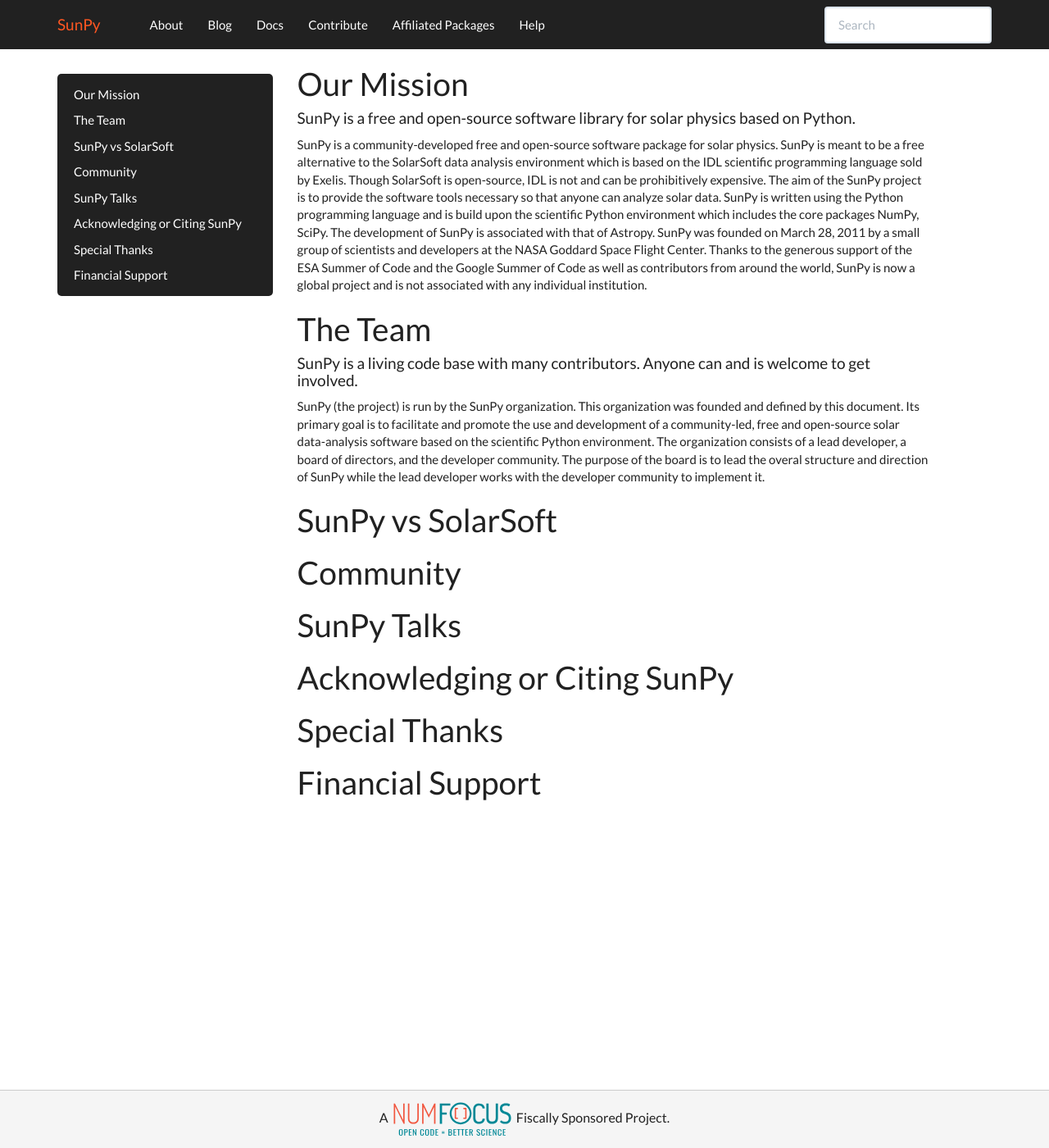
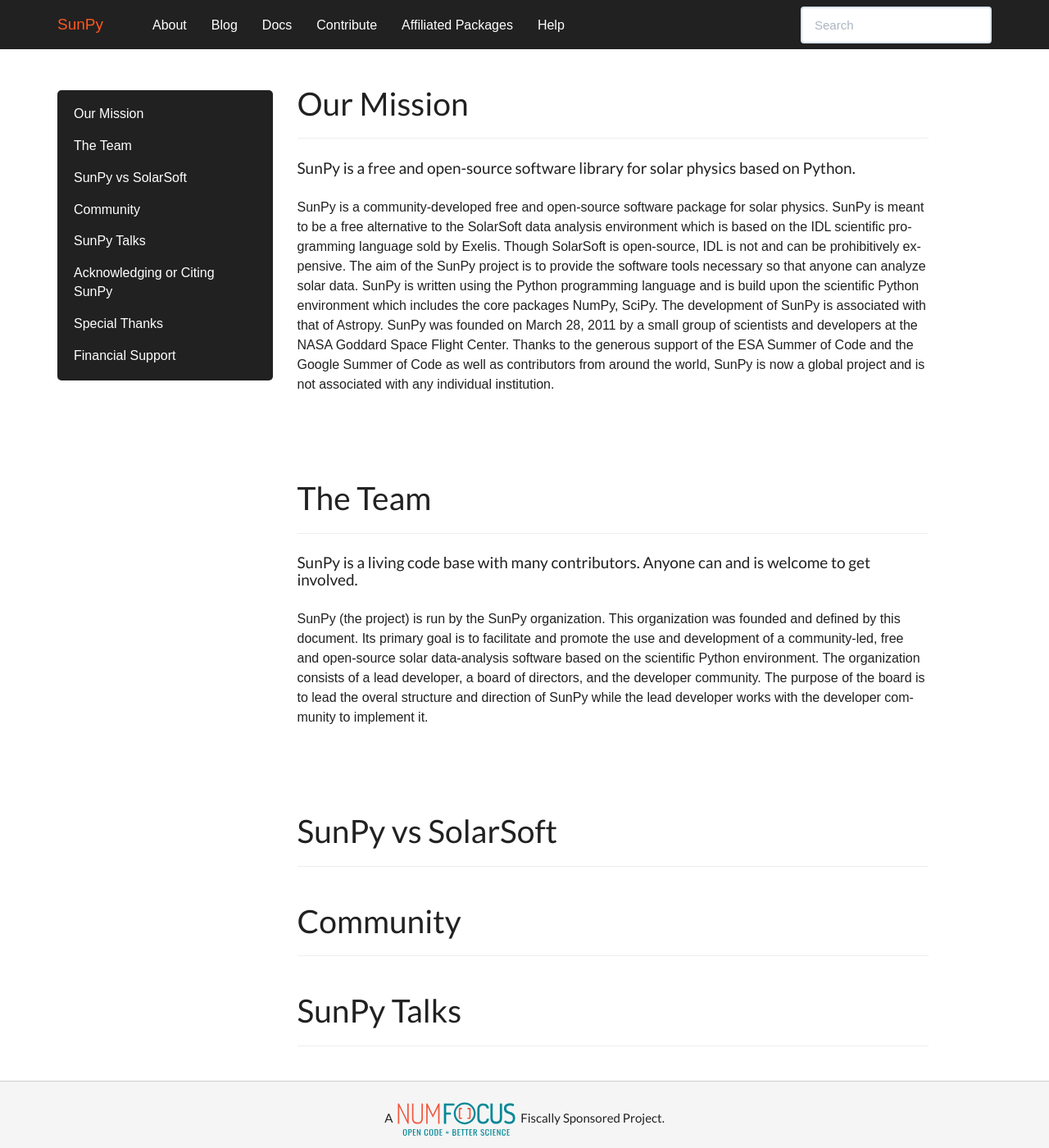
Before and after one commit to sunpy/sunpy.org, a Sphinx documentation site: the page built from source/about.rst, in a window 1280 px wide and 1400 px high. Shown: the whole window at 82% size. Built offline with Sphinx 7.4.7, drawn with Linux system fonts in a browser that asks for light colours.

Commit message:
Applied styling to about section and the contents

```diff
--- a/source/_static/style.css
+++ b/source/_static/style.css
@@ -5,13 +5,23 @@
 	background-attachment: fixed;
 	background-size: cover;
 	color: #212121;
+	font-family: 'Source Sans Pro', sans-serif;
+	font-size: 16px;
 }
 @font-face {
 	font-family: 'Source Sans Pro', sans-serif;
 	src: url('fonts/SourceSansPro-Bold.ttf');
 }
+h1 {
+	margin-top: 45px;
+}
 h4 {
 	font-weight: 300;
+	padding: 15px 0px 15px 0px;
+}
+p.content  {
+	line-height: 24px;
+	padding-bottom: 60px;
 }
 /*Navbar*/
 .navbar {
@@ -25,7 +35,6 @@
 	text-align: center;
 }
 .icon-text{
-	font-family: 'Source Sans Pro', sans-serif;
 	color: #FF5722;
 	font-size: 64px;
 	font-weight: bold;
@@ -34,7 +43,7 @@
 	color: #212121;
 }
 .lead {
-	max-width: 500px;
+	max-width: 550px;
 	margin: 0 auto;
 }
 .btn.btn-default.btn1 {
@@ -52,9 +61,15 @@
 .bs-sidenav {
 	background-color: #212121;
 	text-shadow: none;
+	margin-top: 50px;
 }
 .bs-sidenav .nav > li > a {
 	color: white;
+	padding: 8px 20px;
+}
+.divider {
+	padding: 5px 0px 5px 0px;
+	border-bottom: 1px solid #eee;
 }
 /*Footer*/
 footer {
--- a/source/_templates/layout.html
+++ b/source/_templates/layout.html
@@ -9,12 +9,12 @@
 	{{ super() }}
 	<footer class="footer">
 		<div class="container">
-			<p class="center-footer"> A
+			<h5 class="center-footer"> A
 				<a href="https://www.numfocus.org/">
 					<img src="_static/img/numfocus-logo.svg" width="150px;" height="50px;">
 				</a>
 				Fiscally Sponsored Project.
-			</p>
+			</h5>
 		</div>
 	</footer>
 {% endblock %}
--- a/source/about.rst
+++ b/source/about.rst
@@ -6,11 +6,18 @@
 .. raw:: html
 
     <embed>
+      <style>
+        body {
+         background-color: white;
+         background-image: none !important;
+        }
+      </style>
+      <div class="divider"></div>
    		<h4>SunPy is a free and open-source software library for solar physics based on Python.</h4>
+      <p class="content">
+        SunPy is a community-developed free and open-source software package for solar physics. SunPy is meant to be a free alternative to the SolarSoft data analysis environment which is based on the IDL scientific programming language sold by Exelis. Though SolarSoft is open-source, IDL is not and can be prohibitively expensive. The aim of the SunPy project is to provide the software tools necessary so that anyone can analyze solar data. SunPy is written using the Python programming language and is build upon the scientific Python environment which includes the core packages NumPy, SciPy. The development of SunPy is associated with that of Astropy. SunPy was founded on March 28, 2011 by a small group of scientists and developers at the NASA Goddard Space Flight Center. Thanks to the generous support of the ESA Summer of Code and the Google Summer of Code as well as contributors from around the world, SunPy is now a global project and is not associated with any individual institution.
+      </p>
     </embed>
-
-SunPy is a community-developed free and open-source software package for solar physics. SunPy is meant to be a free alternative to the SolarSoft data analysis environment which is based on the IDL scientific programming language sold by Exelis. Though SolarSoft is open-source, IDL is not and can be prohibitively expensive. The aim of the SunPy project is to provide the software tools necessary so that anyone can analyze solar data. SunPy is written using the Python programming language and is build upon the scientific Python environment which includes the core packages NumPy, SciPy. The development of SunPy is associated with that of Astropy. SunPy was founded on March 28, 2011 by a small group of scientists and developers at the NASA Goddard Space Flight Center. Thanks to the generous support of the ESA Summer of Code and the Google Summer of Code as well as contributors from around the world, SunPy is now a global project and is not associated with any individual institution.
-
 
 The Team
 ========
@@ -18,31 +25,63 @@
 .. raw:: html
 
     <embed>
-     <style>
-      body {
-        background-color: white;
-        background-image: none !important;
-      }
-     </style>
+      <div class="divider"></div>
    		<h4>SunPy is a living code base with many contributors. Anyone can and is welcome to get involved.</h4>
+      <p class="content">
+        SunPy (the project) is run by the SunPy organization. This organization was founded and defined by this document. Its primary goal is to facilitate and promote the use and development of a community-led, free and open-source solar data-analysis software based on the scientific Python environment. The organization consists of a lead developer, a board of directors, and the developer community. The purpose of the board is to lead the overal structure and direction of SunPy while the lead developer works with the developer community to implement it.
+      </p>
     </embed>
-
-SunPy (the project) is run by the SunPy organization. This organization was founded and defined by this document. Its primary goal is to facilitate and promote the use and development of a community-led, free and open-source solar data-analysis software based on the scientific Python environment. The organization consists of a lead developer, a board of directors, and the developer community. The purpose of the board is to lead the overal structure and direction of SunPy while the lead developer works with the developer community to implement it.
 
 SunPy vs SolarSoft
 ==================
 
+.. raw:: html
+
+    <embed>
+      <div class="divider"></div>
+    </embed>
+
 Community
 =========
+
+.. raw:: html
+
+    <embed>
+      <div class="divider"></div>
+    </embed>
 
 SunPy Talks
 ===========
 
+.. raw:: html
+
+    <embed>
+      <div class="divider"></div>
+    </embed>
+
 Acknowledging or Citing SunPy
 =============================
+
+.. raw:: html
+
+    <embed>
+      <div class="divider"></div>
+    </embed>
 
 Special Thanks
 ==============
 
+.. raw:: html
+
+    <embed>
+      <div class="divider"></div>
+    </embed>
+
 Financial Support
 =================
+
+.. raw:: html
+
+    <embed>
+      <div class="divider"></div>
+    </embed>
```
